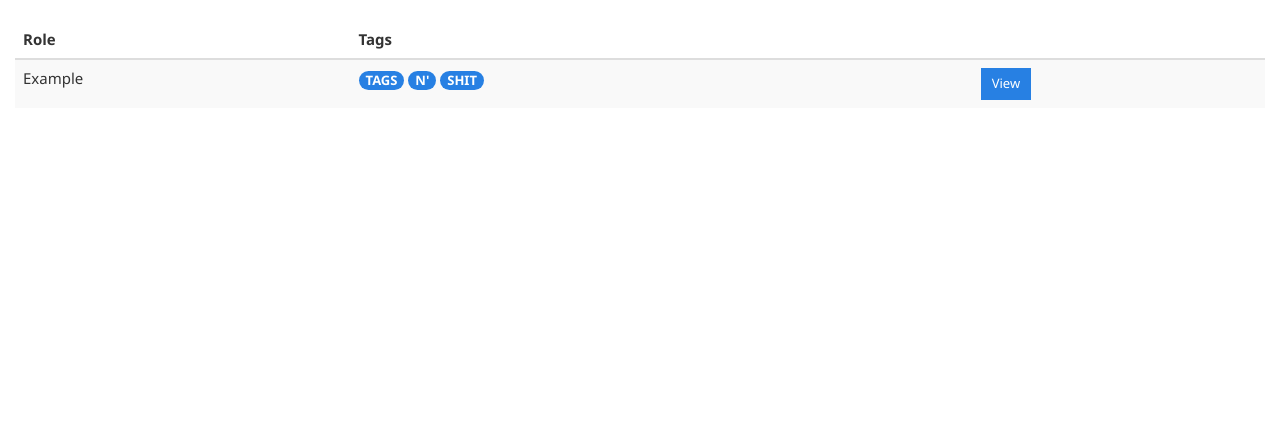
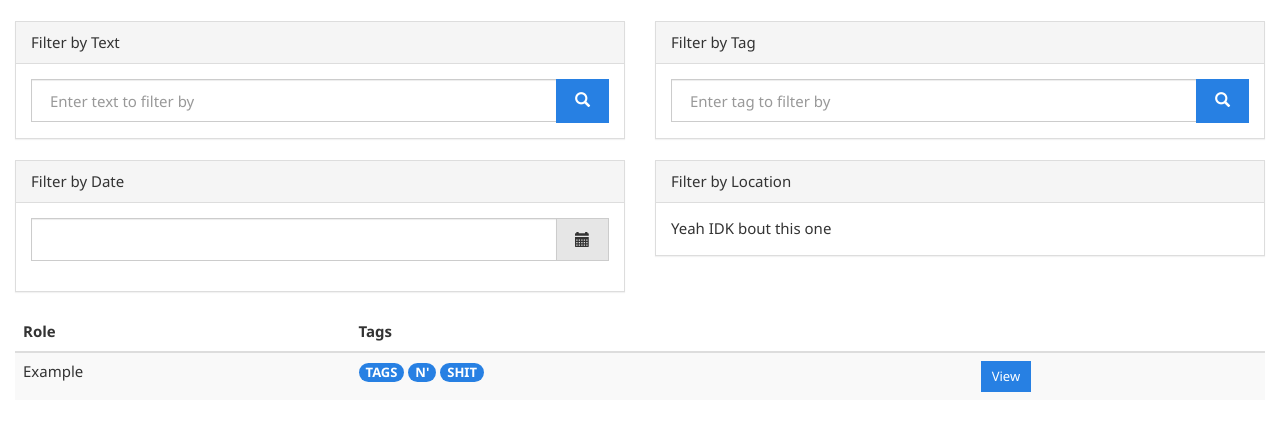
Before and after one commit to IntusFacultas-AcademicProjects/CS407, a Django app: page / in a window 1280 px wide. Shown: the part 52-483 px from the top of the page. Run offline with Django 3.2, Linux system fonts and the light colour scheme; a user stored in the database is signed in; some libraries are stand-ins or nearby versions.

Commit message:
Access to the filter data works

```diff
--- a/config/templates/audition_management/dashboard.html
+++ b/config/templates/audition_management/dashboard.html
@@ -5,6 +5,65 @@
 
 {% block content %}
 <div id="jsonData" js-data="{{some_django_variable}}"></div>
+<div class = "row">
+    <div class = "col-sm-6">
+        <div class = "panel panel-default">
+            <div class="panel-heading">Filter by Text</div>
+            <div class="panel-body">
+                <form id="text-filter">
+                    <div class="input-group">
+                        <input type="text" class="form-control" v-model="filterText" placeholder="Enter text to filter by">
+                        <div class="input-group-btn">
+                            <button v-on:click="getFilterText(filterText)" class="btn btn-primary" type="button">
+                                <i class="glyphicon glyphicon-search"></i>
+                            </button>
+                        </div>
+                    </div>
+                </form>
+            </div>
+        </div>
+    </div>
+    <div class ="col-sm-6">
+        <div class = "panel panel-default">
+            <div class="panel-heading">Filter by Tag</div>
+            <div class="panel-body">
+                <form id="tag-filter">
+                    <div class="input-group">
+                        <input type="text" class="form-control" v-model="filterTag" placeholder="Enter tag to filter by">
+                        <div class="input-group-btn">
+                            <button v-on:click="getFilterTag(filterTag)" class="btn btn-primary" type="button">
+                                <i class="glyphicon glyphicon-search"></i>
+                            </button>
+                        </div>
+                    </div>
+                </form>
+            </div>
+        </div>
+    </div>
+</div>
+<div class = "row">
+    <div class = "col-sm-6">
+        <div class = "panel panel-default">
+            <div class="panel-heading">Filter by Date</div>
+            <div class="panel-body">
+                <div class="form-group">
+                    <div class='input-group date' id='datetimepicker1'>
+                        <input type='text' class="form-control" v-model="filterDate" />
+                        <span class="input-group-addon">
+                            <span class="glyphicon glyphicon-calendar"></span>
+                        </span>
+                    </div>
+                </div>
+            </div>
+        </div>
+    </div>
+    <div class ="col-sm-6">
+        <div class = "panel panel-default">
+            <div class="panel-heading">Filter by Location</div>
+            <div class="panel-body">Yeah IDK bout this one</div>
+        </div>
+    </div>
+</div>
 <div class="row">
     <div class="col-sm-12">
         <div class='wrapper' style="height: 70%">
@@ -41,6 +100,78 @@
                 return $table.closest('.wrapper');
             }
         });
+    }),
+
+    $(function() {
+    // Vue basic setup to work with Django
+
+         textFilterApp = new Vue({
+            el: "#text-filter",
+            delimiters: ["((","))"],
+            // This is data that needs to be 2 way bound (such as the filter input)
+            // These cannot be set to undefined/null.
+            data: {
+                filterText: "",
+            },
+
+            methods: {
+                getFilterText: function(filterText) {
+                    if (event) {
+                        textFilterApp.filterText = filterText;
+                        console.log(textFilterApp.filterText);
+                    }
+                }
+            }
+        }),
+
+         tagFilterApp = new Vue({
+            el: "#tag-filter",
+            delimiters: ["((","))"],
+            // This is data that needs to be 2 way bound (such as the filter input)
+            // These cannot be set to undefined/null.
+            data: {
+                filterTag: "",
+            },
+
+            methods: {
+                getFilterTag: function(filterTag) {
+                    if (event) {
+                        tagFilterApp.filterTag = filterTag;
+                        console.log(tagFilterApp.filterTag);
+                    }
+                }
+            }
+        }),
+
+         dateFilterApp = new Vue({
+            el: "#date-filter",
+            delimiters: ["((","))"],
+            // This is data that needs to be 2 way bound (such as the filter input)
+            // These cannot be set to undefined/null.
+            data: {
+                filterDate: "",
+            },
+            mounted: function() {
+                $('#datetimepicker1').datetimepicker();
+                // we save the 'this' keyword here because once we enter the next scope
+                // 'this' will become the jQuery object $("#datetimepicker1") so
+                // in order to access the app, we save it to a local variable
+                var internalApp = this;
+
+                // Eonasdan does not support Vue out of the box, so we use jQuery event handler
+                // catching the custom event from Eonasdan's API.
+                $('#datetimepicker1').on('dp.change', function() {
+                    // get the date object in MomentJS Date Object format
+                    var momentJSDateObj = $('#datetimepicker1').data('DateTimePicker').date();
+                    // example of how to convert it to string
+                    console.log(momentJSDateObj.format('YYYY-MM-DD'));
+                    // saving it to Vue
+                    internalApp.filterDate = momentJSDateObj;
+                    console.log("Vue data object follows:");
+                    console.log(internalApp.filterDate)
+                });
+            },
+        })
     })
 </script>
 {% endblock js %}
```
